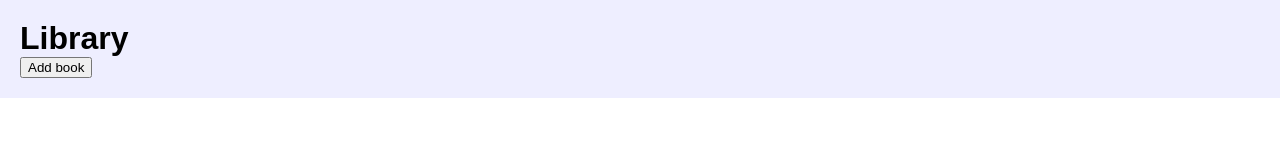
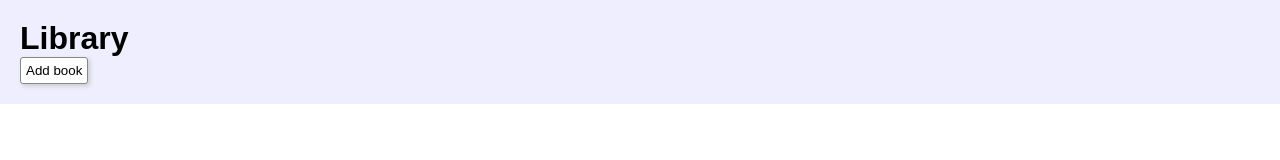
Before and after one commit to SerginoCroes/odin-library, a plain HTML site: page index.html in a window 1280 px wide. Drawn offline with Linux system fonts and the light colour scheme.

Commit message:
improved button layout

```diff
--- a/style.css
+++ b/style.css
@@ -16,6 +16,14 @@ body {
 .header h1 {
     padding: 0px;
     margin: 0px;
+}
+
+button {
+    background-color: #fff;
+    border: 1px solid #888;
+    border-radius: 3px;
+    padding: 5px;
+    box-shadow: 2px 2px 4px #ccc;
 }
 
 form {
```
